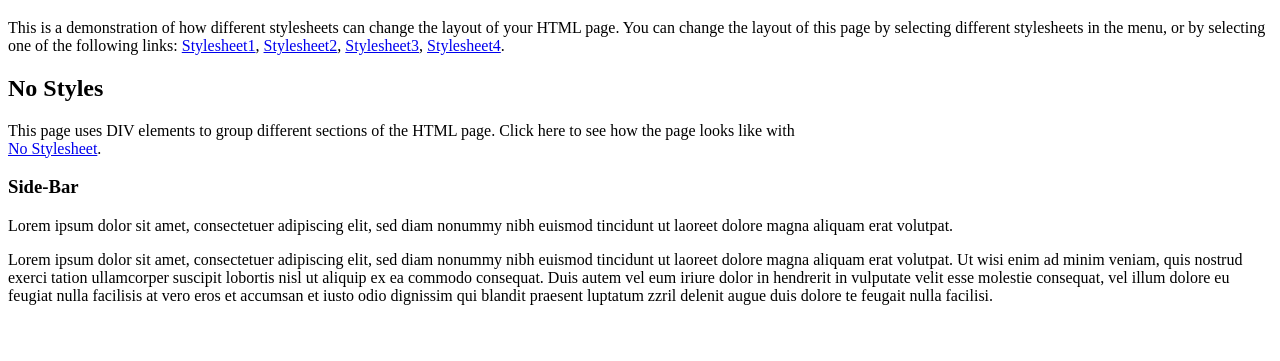
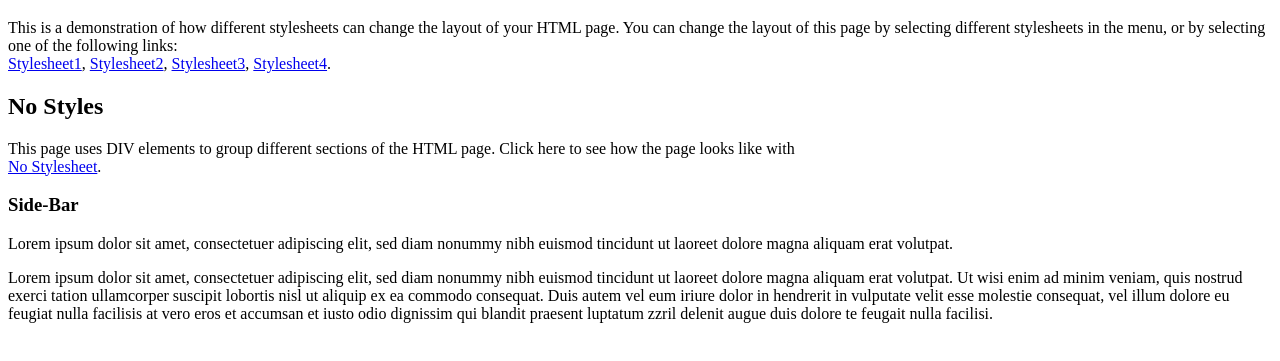
Before and after one commit to 2024OSS/1-panbi7, a plain HTML site: page hw.html in a window 1280 px wide. Shown: the part 291-652 px from the top of the page. Drawn offline with Linux system fonts and the light colour scheme.

Commit message:
edit style

```diff
--- a/hw.html
+++ b/hw.html
@@ -19,7 +19,7 @@
 
 <h1>Same Page Different Stylesheets</h1>
 <p>This is a demonstration of how different stylesheets can change the layout of your HTML page. You can change the
-    layout of this page by selecting different stylesheets in the menu, or by selecting one of the following links:
+    layout of this page by selecting different stylesheets in the menu, or by selecting one of the following links:<br>
     <a href="#" onclick="reStyle(0);return false">Stylesheet1</a>,
     <a href="#" onclick="reStyle(1);return false">Stylesheet2</a>,
     <a href="#" onclick="reStyle(2);return false">Stylesheet3</a>,
```
